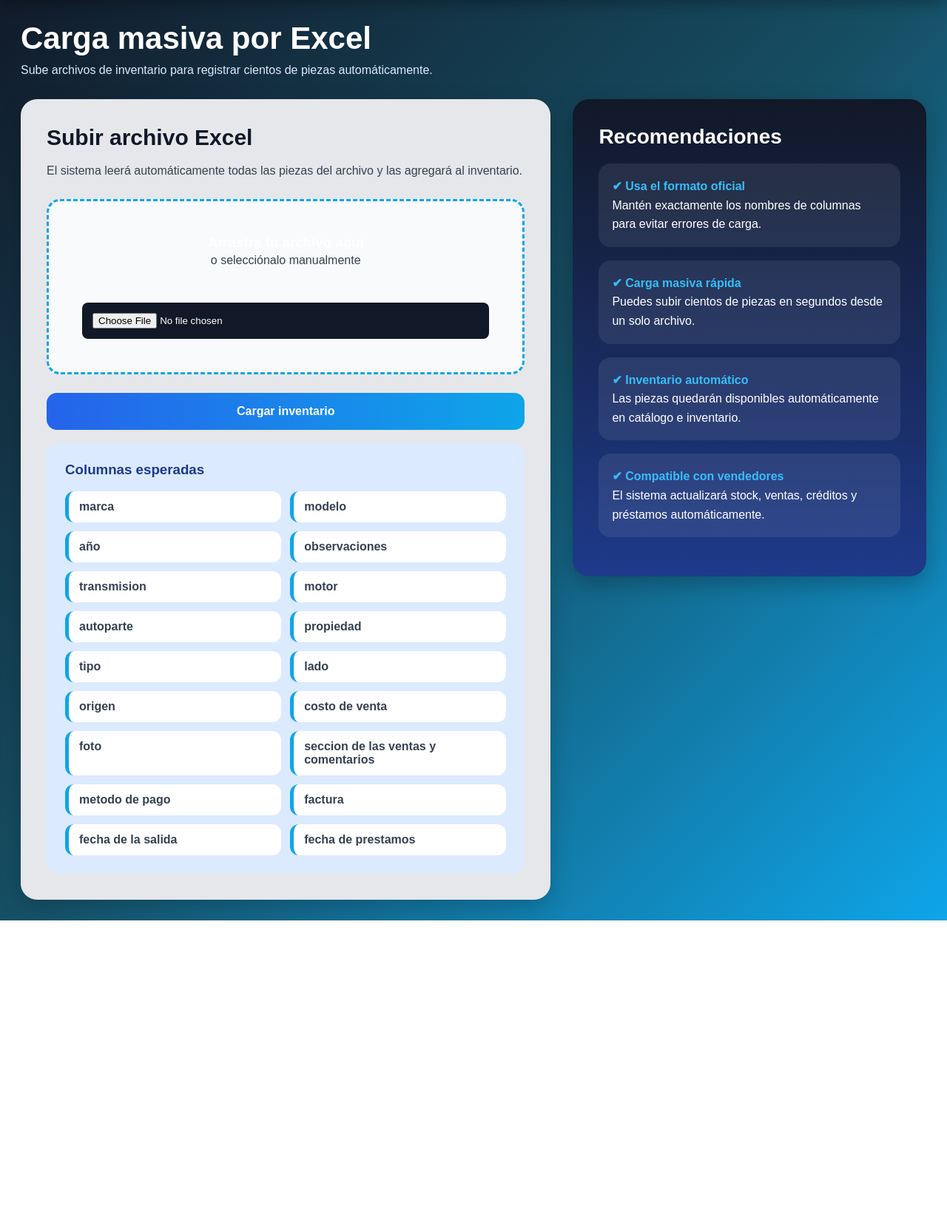
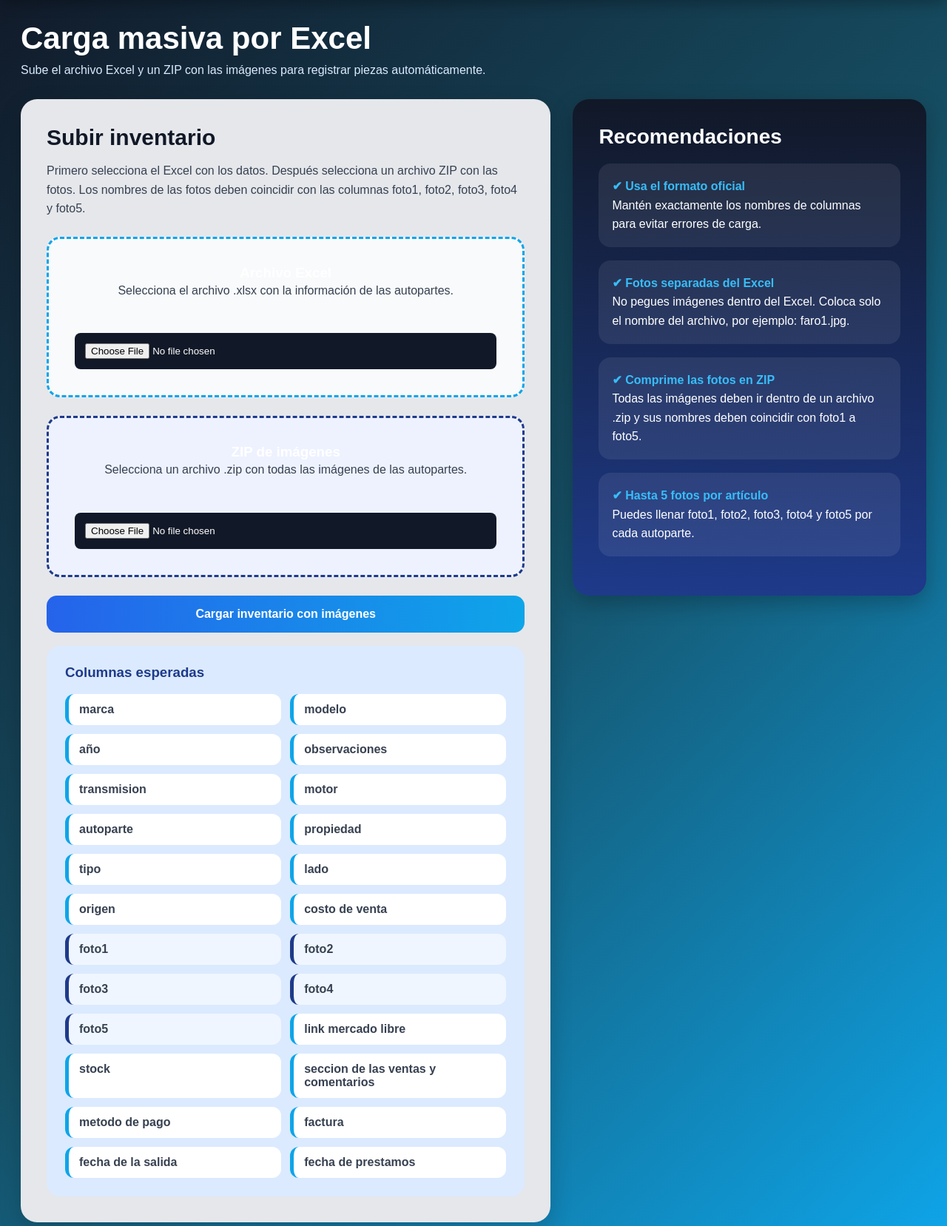
Before and after one commit to chesito1120/prueba_autopartes, a Flask app: template templates/excel.html in a window 1280 px wide. Shown: the part 74-1731 px from the top of the page at 74% size. Before the commit the page ends 1318 px from the top, so only its background shows below. Run offline with Flask 3, Linux system fonts and the light colour scheme; the template is opened without the code that fills it, so the values that code supplies are empty.

Commit message:
eliminado masivo y carga de fotos

```diff
--- a/app.py
+++ b/app.py
@@ -2,7 +2,10 @@ from flask import Flask, render_template, request, redirect, session
 from flask_sqlalchemy import SQLAlchemy
 from openpyxl import load_workbook
 from urllib.parse import quote_plus
+from werkzeug.utils import secure_filename
 import os
+import uuid
+import zipfile
 
 app = Flask(__name__)
 
@@ -48,6 +51,94 @@ app.config["UPLOAD_FOLDER"] = "static/uploads"
 
 db = SQLAlchemy(app)
 
+
+# =========================
+# FUNCIONES DE IMAGEN
+# =========================
+
+def guardar_imagen(archivo):
+    if not archivo or not archivo.filename:
+        return ""
+
+    os.makedirs(app.config["UPLOAD_FOLDER"], exist_ok=True)
+
+    nombre_original = secure_filename(archivo.filename)
+    extension = nombre_original.rsplit(".", 1)[-1].lower()
+
+    if extension not in ["jpg", "jpeg", "png", "webp"]:
+        return ""
+
+    nombre_archivo = f"{uuid.uuid4().hex}.{extension}"
+    ruta = os.path.join(app.config["UPLOAD_FOLDER"], nombre_archivo)
+
+    archivo.save(ruta)
+
+    return nombre_archivo
+
+
+def guardar_varias_imagenes(archivos):
+    fotos = []
+
+    for archivo in archivos:
+        if archivo and archivo.filename:
+            nombre = guardar_imagen(archivo)
+
+            if nombre:
+                fotos.append(nombre)
+
+        if len(fotos) == 5:
+            break
+
+    return "|".join(fotos)
+
+
+def extraer_zip_imagenes(archivo_zip):
+    imagenes_extraidas = set()
+
+    if not archivo_zip or not archivo_zip.filename:
+        return imagenes_extraidas
+
+    os.makedirs(app.config["UPLOAD_FOLDER"], exist_ok=True)
+
+    nombre_zip = secure_filename(archivo_zip.filename)
+    ruta_zip = os.path.join(app.config["UPLOAD_FOLDER"], nombre_zip)
+
+    archivo_zip.save(ruta_zip)
+
+    try:
+        with zipfile.ZipFile(ruta_zip, "r") as zip_ref:
+            for archivo in zip_ref.namelist():
+                nombre_archivo = os.path.basename(archivo)
+
+                if not nombre_archivo:
+                    continue
+
+                nombre_seguro = secure_filename(nombre_archivo)
+
+                if "." not in nombre_seguro:
+                    continue
+
+                extension = nombre_seguro.rsplit(".", 1)[-1].lower()
+
+                if extension not in ["jpg", "jpeg", "png", "webp"]:
+                    continue
+
+                ruta_destino = os.path.join(app.config["UPLOAD_FOLDER"], nombre_seguro)
+
+                with zip_ref.open(archivo) as origen, open(ruta_destino, "wb") as destino:
+                    destino.write(origen.read())
+
+                imagenes_extraidas.add(nombre_seguro)
+
+    except zipfile.BadZipFile:
+        print("ERROR: El archivo subido no es un ZIP válido.")
+
+    if os.path.exists(ruta_zip):
+        os.remove(ruta_zip)
+
+    return imagenes_extraidas
+
+
 # =========================
 # USUARIOS TEMPORALES
 # =========================
@@ -66,6 +157,7 @@ USUARIOS = {
         "rol": "cliente"
     }
 }
+
 
 # =========================
 # MODELO
@@ -160,14 +252,12 @@ def admin():
         return redirect("/login")
 
     if request.method == "POST":
-        archivo = request.files.get("imagen") or request.files.get("foto")
-        nombre_archivo = ""
+        archivos = request.files.getlist("fotos")
+        nombre_archivo = guardar_varias_imagenes(archivos)
 
-        if archivo and archivo.filename:
-            os.makedirs(app.config["UPLOAD_FOLDER"], exist_ok=True)
-            nombre_archivo = archivo.filename
-            ruta = os.path.join(app.config["UPLOAD_FOLDER"], nombre_archivo)
-            archivo.save(ruta)
+        if not nombre_archivo:
+            archivo = request.files.get("imagen") or request.files.get("foto")
+            nombre_archivo = guardar_imagen(archivo)
 
         nuevo = Producto(
             marca=request.form.get("marca"),
@@ -254,6 +344,18 @@ def editar(id):
         )
         producto.link_ml = request.form.get("link_ml")
 
+        archivos = request.files.getlist("fotos")
+        nuevas_fotos = guardar_varias_imagenes(archivos)
+
+        if nuevas_fotos:
+            producto.foto = nuevas_fotos
+        else:
+            archivo = request.files.get("foto")
+
+            if archivo and archivo.filename:
+                nombre_archivo = guardar_imagen(archivo)
+                producto.foto = nombre_archivo
+
         db.session.commit()
 
         return redirect("/inventario")
@@ -338,11 +440,36 @@ def marcar_disponible(id):
 
 @app.route("/eliminar/<int:id>")
 def eliminar(id):
+    if not session.get("rol") in ["admin", "vendedor"]:
+        return redirect("/login")
+
     producto = Producto.query.get_or_404(id)
+
     db.session.delete(producto)
     db.session.commit()
+
     return redirect("/inventario")
 
+
+@app.route("/eliminar_masivo", methods=["POST"])
+def eliminar_masivo():
+
+    if not session.get("rol") in ["admin", "vendedor"]:
+        return redirect("/login")
+
+    ids = request.form.getlist("productos")
+
+    if ids:
+
+        Producto.query.filter(
+            Producto.id.in_(ids)
+        ).delete(
+            synchronize_session=False
+        )
+
+        db.session.commit()
+
+    return redirect("/inventario")
 
 # =========================
 # DASHBOARD
@@ -513,6 +640,14 @@ def excel():
             or request.files.get("excel")
         )
 
+        archivo_zip = (
+            request.files.get("imagenes_zip")
+            or request.files.get("zip")
+            or request.files.get("imagenes")
+        )
+
+        imagenes_disponibles = extraer_zip_imagenes(archivo_zip)
+
         if archivo and archivo.filename:
             workbook = load_workbook(archivo)
             hoja = workbook.active
@@ -520,7 +655,8 @@ def excel():
             encabezados = []
 
             for celda in hoja[1]:
-                encabezados.append(str(celda.value).strip().lower())
+                encabezado = str(celda.value or "").strip().lower()
+                encabezados.append(encabezado)
 
             total_cargados = 0
 
@@ -530,10 +666,25 @@ def excel():
                 if not datos.get("autoparte") and not datos.get("marca"):
                     continue
 
+                fotos_excel = []
+
+                for campo in ["foto", "foto1", "foto2", "foto3", "foto4", "foto5"]:
+                    nombre_foto = datos.get(campo)
+
+                    if nombre_foto:
+                        nombre_foto = secure_filename(str(nombre_foto).strip())
+
+                        if nombre_foto:
+                            if not imagenes_disponibles or nombre_foto in imagenes_disponibles:
+                                fotos_excel.append(nombre_foto)
+
+                    if len(fotos_excel) == 5:
+                        break
+
                 nuevo = Producto(
                     marca=datos.get("marca"),
                     modelo=datos.get("modelo"),
-                    anio=int(datos.get("año") or 0),
+                    anio=int(datos.get("año") or datos.get("anio") or 0),
                     observaciones=datos.get("observaciones"),
                     transmision=datos.get("transmision"),
                     motor=datos.get("motor"),
@@ -542,9 +693,9 @@ def excel():
                     tipo=datos.get("tipo"),
                     lado=datos.get("lado"),
                     origen=datos.get("origen"),
-                    costo_venta=float(datos.get("costo de venta") or 0),
-                    foto=datos.get("foto") or "",
-                    link_ml=datos.get("link mercado libre"),
+                    costo_venta=float(datos.get("costo de venta") or datos.get("costo_venta") or 0),
+                    foto="|".join(fotos_excel),
+                    link_ml=datos.get("link mercado libre") or datos.get("link_ml"),
                     stock=int(datos.get("stock") or 1),
                     estado="disponible",
                     comentarios_venta=datos.get("seccion de las ventas y comentarios"),
--- a/templates/excel.html
+++ b/templates/excel.html
@@ -24,203 +24,154 @@ Carga Excel
     }
 
     .excel-layout {
-
         display: grid;
-
         grid-template-columns: 1.2fr 0.8fr;
-
         gap: 30px;
-
         align-items: start;
     }
 
     .excel-card {
-
         background: #e5e7eb;
-
         border-radius: 22px;
-
         padding: 35px;
-
         box-shadow: 0 10px 30px rgba(0,0,0,0.18);
     }
 
     .excel-card h2 {
-
         margin-bottom: 15px;
-
         color: #111827;
-
         font-size: 30px;
     }
 
     .excel-card p {
-
         color: #374151;
-
         margin-bottom: 25px;
-
         line-height: 1.6;
     }
 
     .upload-zone {
-
         border: 3px dashed #0ea5e9;
-
         background: #f8fafc;
-
         border-radius: 18px;
-
-        padding: 45px;
-
+        padding: 35px;
         text-align: center;
-
         margin-bottom: 25px;
-
         transition: 0.25s;
     }
 
     .upload-zone:hover {
-
         background: #eff6ff;
     }
 
     .upload-zone input {
-
         margin-top: 20px;
     }
 
+    .upload-zone.zip {
+        border-color: #1e3a8a;
+        background: #eef2ff;
+    }
+
     .btn-upload {
-
         width: 100%;
-
         padding: 16px;
-
         border: none;
-
         border-radius: 14px;
-
         background: linear-gradient(90deg, #2563eb, #0ea5e9);
-
         color: white;
-
         font-size: 16px;
-
         font-weight: bold;
-
         cursor: pointer;
-
         transition: 0.25s;
     }
 
     .btn-upload:hover {
-
         transform: translateY(-2px);
-
         opacity: 0.95;
     }
 
+    .mensaje-exito {
+        background: #dcfce7;
+        color: #166534;
+        padding: 15px;
+        border-radius: 12px;
+        margin-bottom: 20px;
+        font-weight: bold;
+    }
+
     .columnas-card {
-
         background: #dbeafe;
-
         border-radius: 18px;
-
         padding: 25px;
     }
 
     .columnas-card h3 {
-
         margin-bottom: 18px;
-
         color: #1e3a8a;
     }
 
     .columnas-grid {
-
         display: grid;
-
         grid-template-columns: repeat(2, 1fr);
-
         gap: 12px;
     }
 
     .columna-item {
-
         background: white;
-
         padding: 12px 14px;
-
         border-radius: 12px;
-
         font-weight: bold;
-
         color: #374151;
-
         border-left: 5px solid #0ea5e9;
     }
 
+    .columna-foto {
+        border-left: 5px solid #1e3a8a;
+        background: #eff6ff;
+    }
+
     .tips-card {
-
         background: linear-gradient(180deg, #111827, #1e3a8a);
-
         color: white;
-
         border-radius: 22px;
-
         padding: 35px;
-
         box-shadow: 0 10px 30px rgba(0,0,0,0.25);
     }
 
     .tips-card h2 {
-
         margin-bottom: 20px;
-
         font-size: 28px;
     }
 
     .tip {
-
         background: rgba(255,255,255,0.08);
-
         padding: 18px;
-
         border-radius: 16px;
-
         margin-bottom: 18px;
-
         line-height: 1.6;
     }
 
     .tip strong {
-
         color: #38bdf8;
     }
 
     @media (max-width: 1100px) {
-
         .excel-layout {
-
             grid-template-columns: 1fr;
         }
     }
 
     @media (max-width: 768px) {
-
         .excel-header h1 {
-
             font-size: 30px;
         }
 
         .columnas-grid {
-
             grid-template-columns: 1fr;
         }
 
         .excel-card,
         .tips-card {
-
             padding: 25px;
         }
     }
@@ -232,33 +183,36 @@ Carga Excel
     <h1>Carga masiva por Excel</h1>
 
     <p>
-        Sube archivos de inventario para registrar cientos de piezas automáticamente.
+        Sube el archivo Excel y un ZIP con las imágenes para registrar piezas automáticamente.
     </p>
 
 </div>
 
 <div class="excel-layout">
 
-    <!-- IZQUIERDA -->
-
     <div class="excel-card">
 
-        <h2>Subir archivo Excel</h2>
+        <h2>Subir inventario</h2>
 
         <p>
-            El sistema leerá automáticamente todas las piezas del archivo y las agregará al inventario.
+            Primero selecciona el Excel con los datos. Después selecciona un archivo ZIP con las fotos.
+            Los nombres de las fotos deben coincidir con las columnas foto1, foto2, foto3, foto4 y foto5.
         </p>
+
+        {% if mensaje %}
+            <div class="mensaje-exito">
+                {{ mensaje }}
+            </div>
+        {% endif %}
 
         <form method="POST" enctype="multipart/form-data">
 
             <div class="upload-zone">
 
-                <h3>
-                    Arrastra tu archivo aquí
-                </h3>
+                <h3>Archivo Excel</h3>
 
                 <p>
-                    o selecciónalo manualmente
+                    Selecciona el archivo .xlsx con la información de las autopartes.
                 </p>
 
                 <input
@@ -270,10 +224,24 @@ Carga Excel
 
             </div>
 
+            <div class="upload-zone zip">
+
+                <h3>ZIP de imágenes</h3>
+
+                <p>
+                    Selecciona un archivo .zip con todas las imágenes de las autopartes.
+                </p>
+
+                <input
+                    type="file"
+                    name="imagenes_zip"
+                    accept=".zip"
+                >
+
+            </div>
+
             <button class="btn-upload" type="submit">
-
-                Cargar inventario
-
+                Cargar inventario con imágenes
             </button>
 
         </form>
@@ -298,7 +266,15 @@ Carga Excel
                 <div class="columna-item">lado</div>
                 <div class="columna-item">origen</div>
                 <div class="columna-item">costo de venta</div>
-                <div class="columna-item">foto</div>
+
+                <div class="columna-item columna-foto">foto1</div>
+                <div class="columna-item columna-foto">foto2</div>
+                <div class="columna-item columna-foto">foto3</div>
+                <div class="columna-item columna-foto">foto4</div>
+                <div class="columna-item columna-foto">foto5</div>
+
+                <div class="columna-item">link mercado libre</div>
+                <div class="columna-item">stock</div>
                 <div class="columna-item">seccion de las ventas y comentarios</div>
                 <div class="columna-item">metodo de pago</div>
                 <div class="columna-item">factura</div>
@@ -311,8 +287,6 @@ Carga Excel
 
     </div>
 
-    <!-- DERECHA -->
-
     <div class="tips-card">
 
         <h2>Recomendaciones</h2>
@@ -323,18 +297,18 @@ Carga Excel
         </div>
 
         <div class="tip">
-            <strong>✔ Carga masiva rápida</strong><br>
-            Puedes subir cientos de piezas en segundos desde un solo archivo.
+            <strong>✔ Fotos separadas del Excel</strong><br>
+            No pegues imágenes dentro del Excel. Coloca solo el nombre del archivo, por ejemplo: faro1.jpg.
         </div>
 
         <div class="tip">
-            <strong>✔ Inventario automático</strong><br>
-            Las piezas quedarán disponibles automáticamente en catálogo e inventario.
+            <strong>✔ Comprime las fotos en ZIP</strong><br>
+            Todas las imágenes deben ir dentro de un archivo .zip y sus nombres deben coincidir con foto1 a foto5.
         </div>
 
         <div class="tip">
-            <strong>✔ Compatible con vendedores</strong><br>
-            El sistema actualizará stock, ventas, créditos y préstamos automáticamente.
+            <strong>✔ Hasta 5 fotos por artículo</strong><br>
+            Puedes llenar foto1, foto2, foto3, foto4 y foto5 por cada autoparte.
         </div>
 
     </div>
```
Also changed, not shown: templates/editar.html (+132 -16 lines), templates/inventario.html (+88 -16 lines), instance/autopartes_local.db (added), static/uploads/a2d18aa8da294f45a5b7b0682e0a5c14.jpg (added), static/uploads/aveo_facia_1.jpg (added), static/uploads/aveo_facia_2.jpg (added), static/uploads/aveo_facia_3.jpg (added), static/uploads/aveo_facia_4.jpg (added), static/uploads/b04a7a4fa2464163b1788156de0e6aa4.jpg (added), static/uploads/c1932bdc30864615ac49bf9ac39c6393.jpg (added), static/uploads/ca3f2f8e95b443b3ad90a4150d8f943e.webp (added), static/uploads/corolla_espejo_1.jpg (added), static/uploads/jetta_calavera_1.jpg (added), static/uploads/jetta_calavera_2.jpg (added), 3 more files.
